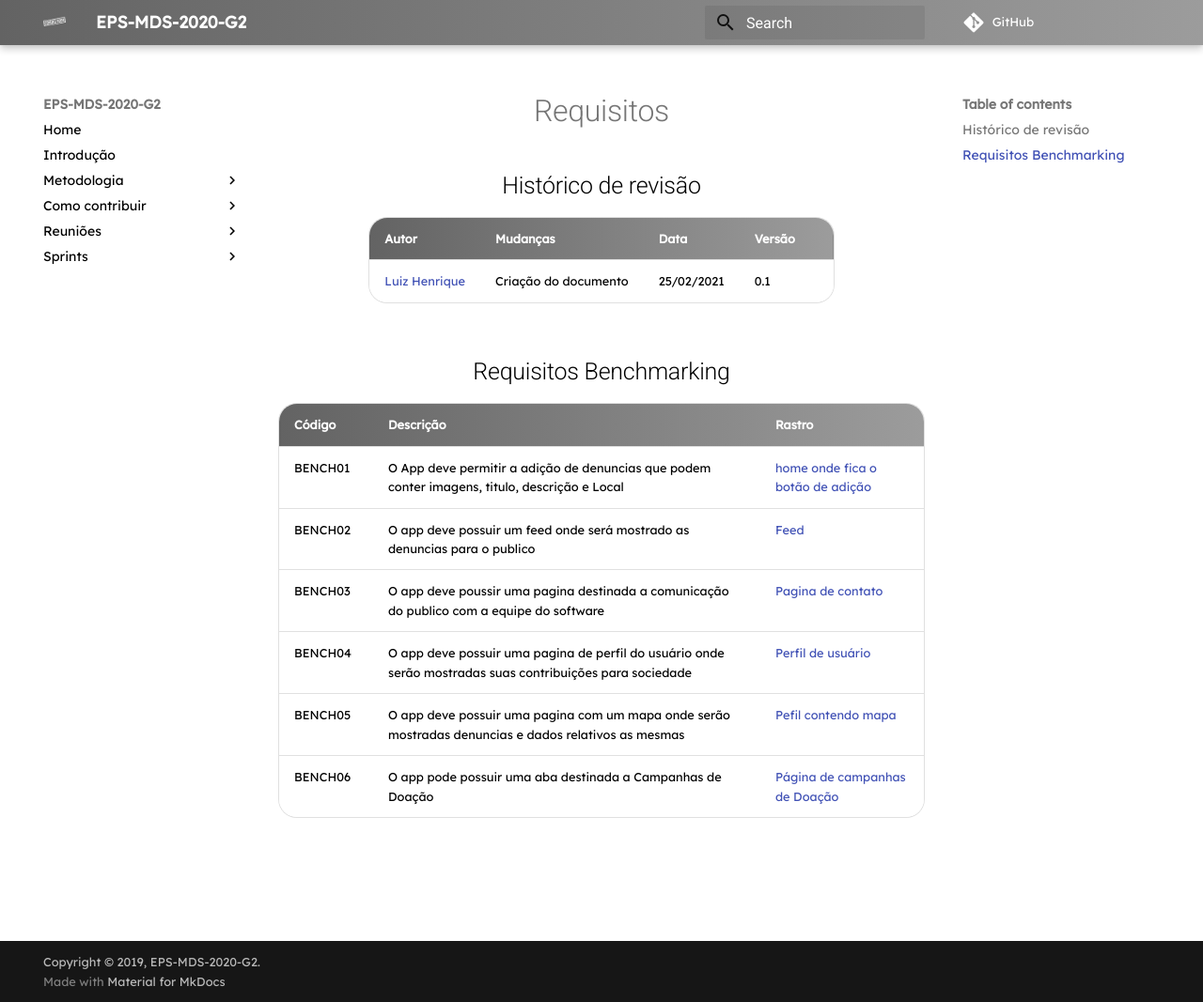
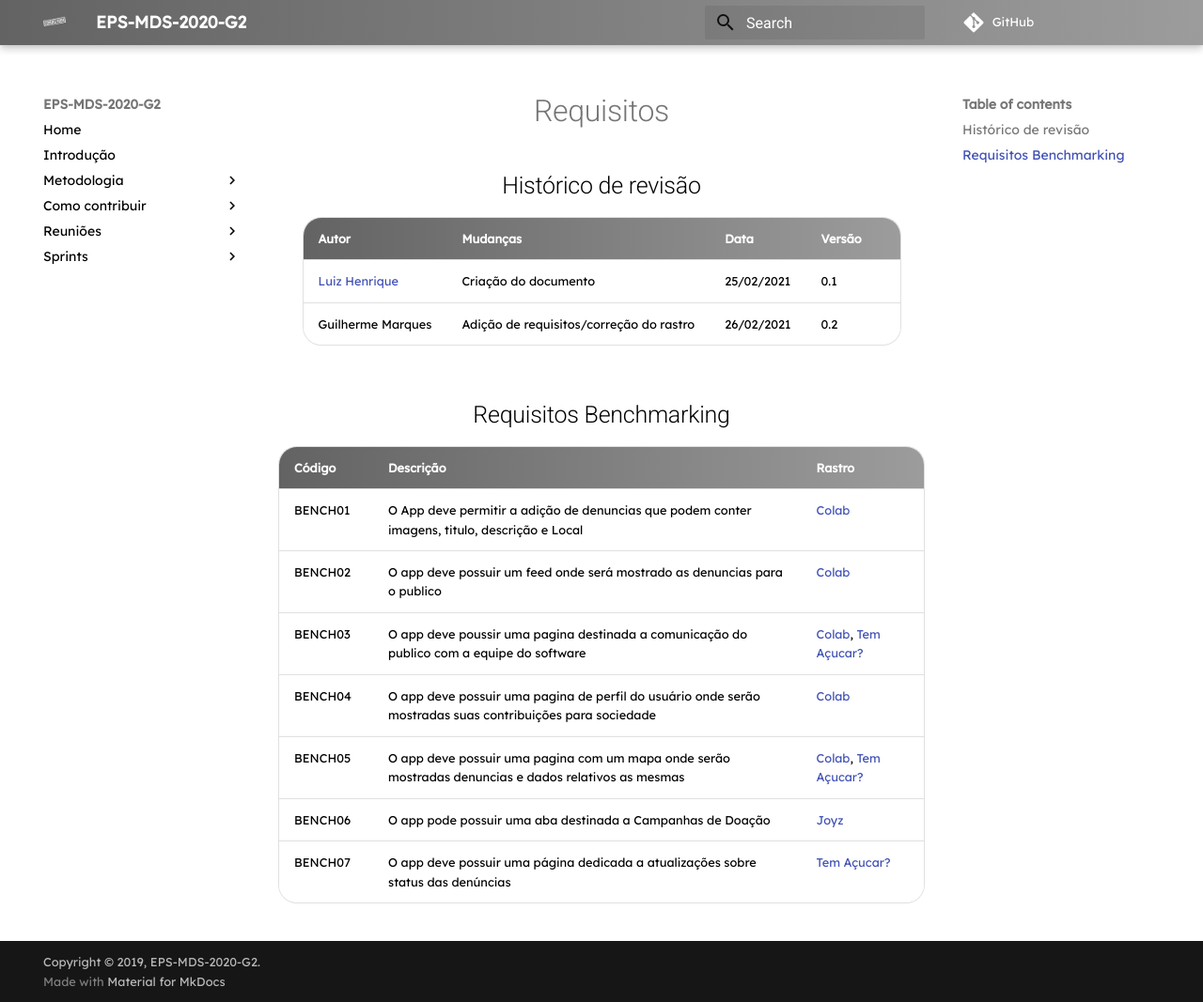
Before and after one commit to fga-eps-mds/2020.2-Eccoar, an MkDocs documentation site: the page built from docs/requitos/benchmarking.md, in a window 1280 px wide and 1067 px high. Shown: the whole window at 94% size. Built offline with MkDocs 1.6.1 and Material for MkDocs 9.7.7, drawn with Linux system fonts in a browser that asks for light colours; some web fonts are replaced; comment, search, counter and statistics services are not loaded; old or Windows-style settings are respelled for this version of MkDocs.

Commit message:
Adiciona requisitos benchmarking

```diff
--- a/docs/requitos/benchmarking.md
+++ b/docs/requitos/benchmarking.md
@@ -5,14 +5,16 @@
 |Autor|Mudanças|Data|Versão|
 |--|--|--|--|
 |[Luiz Henrique](luiz-herique)|Criação do documento|25/02/2021|0.1|
+|Guilherme Marques| Adição de requisitos/correção do rastro | 26/02/2021 | 0.2 |
 
 ## Requisitos Benchmarking
 
 |Código|Descrição|Rastro|
 ------|------|------
-|BENCH01|O App deve permitir a adição de denuncias que podem conter imagens, titulo, descrição e Local|[home onde fica o botão de adição](https://app.colab.re/home)|
-|BENCH02|O app deve possuir um feed onde será mostrado as denuncias para o publico|[Feed](https://app.colab.re/home)
-|BENCH03|O app deve poussir uma pagina destinada a comunicação do publico com a equipe do software|[Pagina de contato](https://app.colab.re/contact-us)|
-|BENCH04|O app deve possuir uma pagina de perfil do usuário onde serão mostradas suas contribuições para sociedade|[Perfil de usuário](https://app.colab.re/user/356534)
-|BENCH05|O app deve possuir uma pagina com um mapa onde serão mostradas denuncias e dados relativos as mesmas|[Pefil contendo mapa](https://app.colab.re/user/356534)|
-|BENCH06|O app pode possuir uma aba destinada a Campanhas de Doação|[Página de campanhas de Doação](https://joyz.me/campanhas)|
+|BENCH01|O App deve permitir a adição de denuncias que podem conter imagens, titulo, descrição e Local|[Colab](https://app.colab.re/home)|
+|BENCH02|O app deve possuir um feed onde será mostrado as denuncias para o publico|[Colab](https://app.colab.re/home)
+|BENCH03|O app deve poussir uma pagina destinada a comunicação do publico com a equipe do software|[Colab](https://app.colab.re/contact-us), [Tem Açucar?](http://www.temacucar.com/)|
+|BENCH04|O app deve possuir uma pagina de perfil do usuário onde serão mostradas suas contribuições para sociedade|[Colab](https://app.colab.re/user/356534)
+|BENCH05|O app deve possuir uma pagina com um mapa onde serão mostradas denuncias e dados relativos as mesmas|[Colab](https://app.colab.re/user/356534), [Tem Açucar?](http://www.temacucar.com/)|
+|BENCH06|O app pode possuir uma aba destinada a Campanhas de Doação|[Joyz](https://joyz.me/campanhas)|
+|BENCH07|O app deve possuir uma página dedicada a atualizações sobre status das denúncias|[Tem Açucar?](http://www.temacucar.com/)|
```
